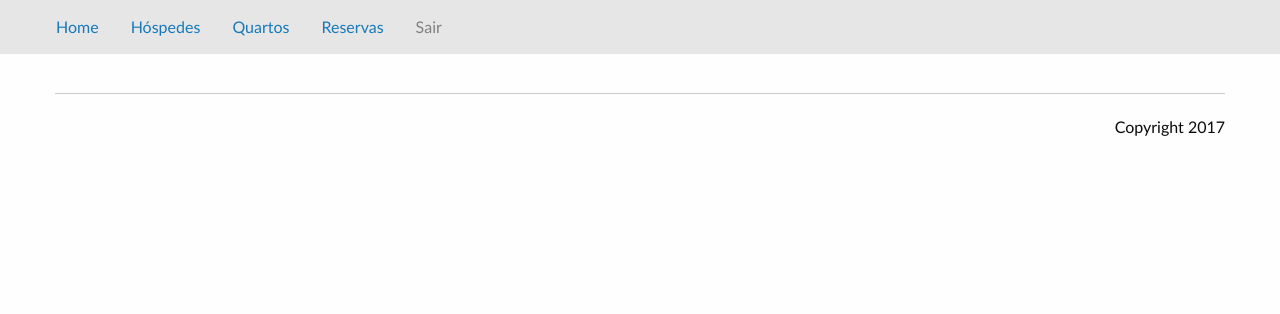
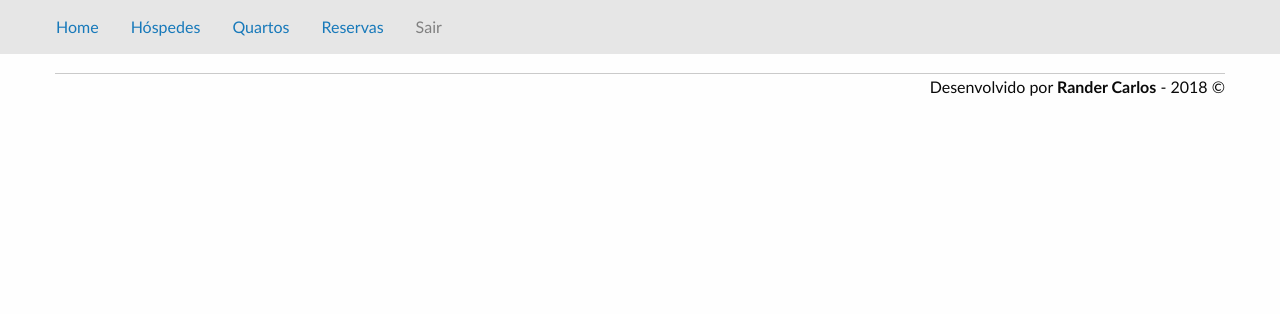
Before and after one commit to randercarlos/scr-reservas, a Symfony app: template app/Resources/views/template.html.twig in a window 1280 px wide. Shown: the top 314 px of the page. Run offline with Twig, Linux system fonts and the light colour scheme; the template is opened without the code that fills it, so the values that code supplies are empty; some libraries are stand-ins or nearby versions.

Commit message:
Adicionado copyrigh ao rodapé do sistema

```diff
--- a/app/Resources/views/template.html.twig
+++ b/app/Resources/views/template.html.twig
@@ -34,11 +34,10 @@
 
         {% block body %}{% endblock %}
 
-
         <div class="row column">
-            <hr>
+            <hr style="margin: 0"/>
             <ul class="menu">
-                <li class="float-right">Copyright 2017</li>
+                <li class="float-right">Desenvolvido por <b>Rander Carlos</b> - 2018 &copy;</li>
             </ul>
         </div>
 
--- a/composer.json
+++ b/composer.json
@@ -10,6 +10,7 @@
      }],
     "autoload": {
         "psr-4": {
+            "": "src/",
             "AppBundle\\": "src/AppBundle"
         },
         "classmap": [
--- a/src/AppBundle/Entity/Hospede.php
+++ b/src/AppBundle/Entity/Hospede.php
@@ -92,12 +92,11 @@ class Hospede
     /**
      * Um hóspede pode possuir muitas reservas
      * @ORM\OneToMany(targetEntity="Reserva", mappedBy="hospede")
-
      * @Assert\All({
      *     @Assert\Type(type="AppBundle/Entity/Reserva")
      * })
      *
-     * @var Doctrine\Common\Collections\Collection
+     * @var Doctrine\Common\Collections\ArrayCollection
      */
     private $reservas;
 
```
Also changed, not shown: 2 other files.
